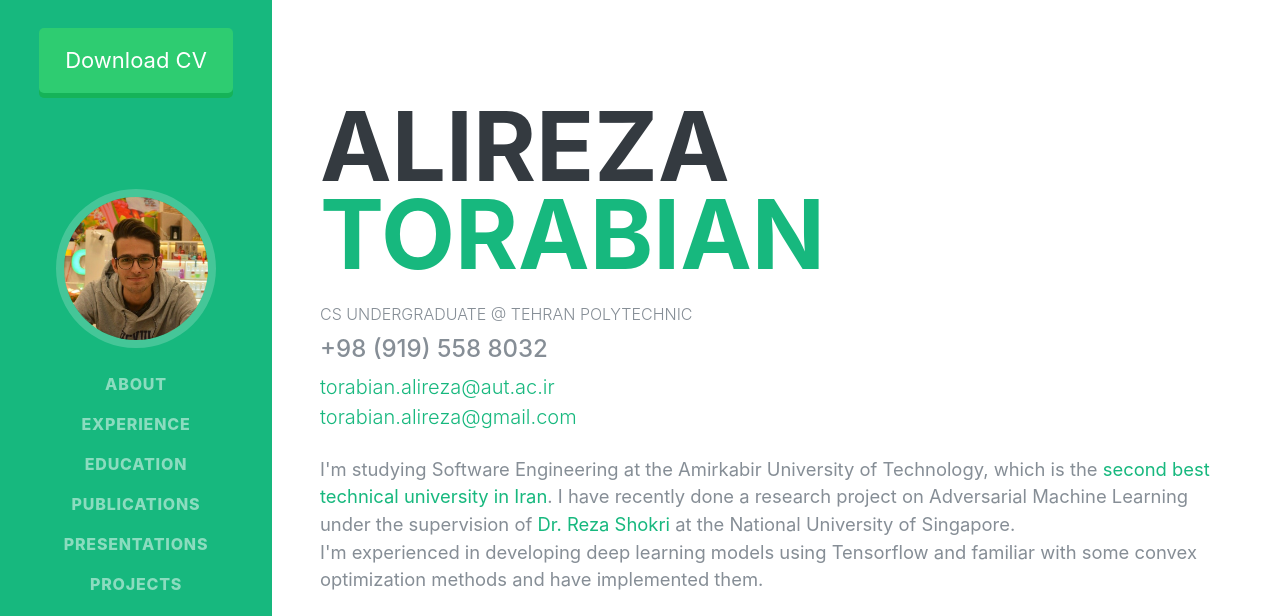
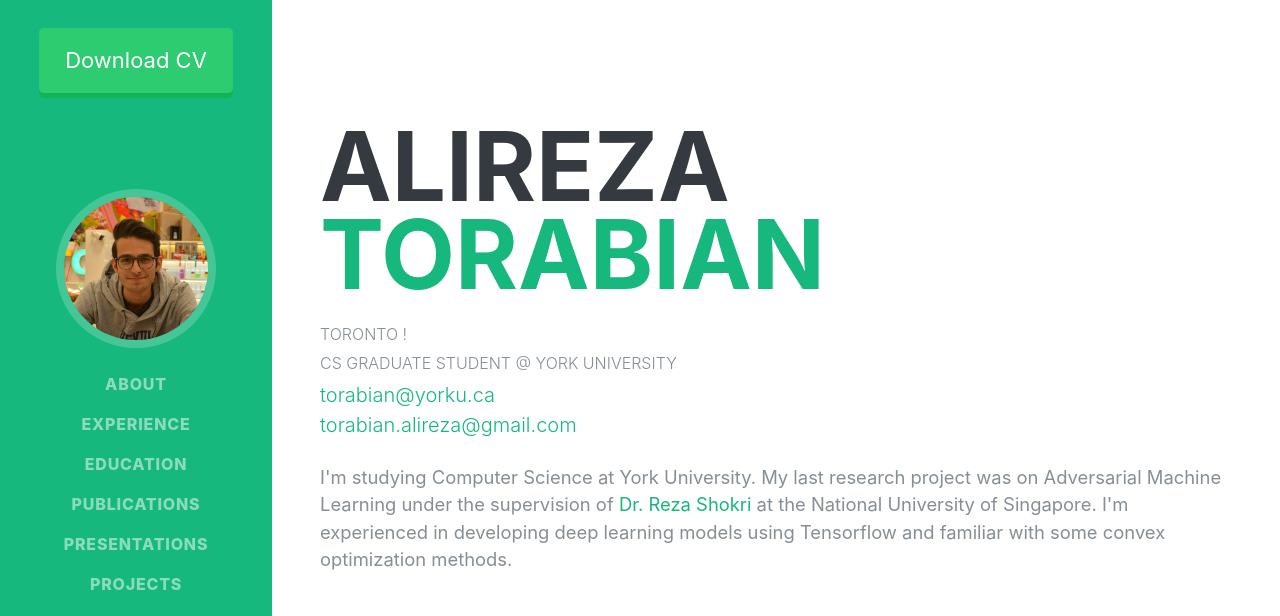
Before and after one commit to 1997alireza/1997alireza.github.io, a plain HTML site: page index.html in a window 1280 px wide. Shown: the top 616 px of the page. Drawn offline with Linux system fonts and the light colour scheme; a web font is replaced by a local one.

Commit message:
change my educational email

```diff
--- a/index.html
+++ b/index.html
@@ -80,19 +80,20 @@
           <h1 class="mb-0">Alireza
             <span class="text-primary">Torabian</span>
           </h1>
-            <div class="lead mb-4" style="font-size: 1rem; margin-bottom: 0.3rem !important;"><br/>CS UNDERGRADUATE @ TEHRAN POLYTECHNIC</div>
-            <div class="subheading mb-4" style="margin-bottom: 0.3rem !important;">
-            +98 (919) 558 8032
-            </div>
+            <div class="lead mb-4" style="font-size: 1rem; margin-bottom: 0.3rem !important;"><br/>TORONTO !</div>
+            <div class="lead mb-4" style="font-size: 1rem; margin-bottom: 0.3rem !important;">CS GRADUATE STUDENT @ YORK UNIVERSITY</div>
+<!--            <div class="subheading mb-4" style="margin-bottom: 0.3rem !important;">-->
+<!--            +98 (919) 558 8032-->
+<!--            </div>-->
             <div class="lead mb-4">
-            <a href="mailto:torabian.alireza@aut.ac.ir" target="_blank">torabian.alireza@aut.ac.ir</a>
+            <a href="mailto:torabian@yorku.ca" target="_blank">torabian@yorku.ca</a>
             <br/>
             <a href="mailto:torabian.alireza@gmail.com" target="_blank">torabian.alireza@gmail.com</a>
           </div>
           <p class="lead mb-5" style="">
-            I'm studying Software Engineering at the Amirkabir University of Technology, which is the <a href="https://ur.isc.gov.ir/" target="_blank">second best technical university in Iran</a>.
-            I have recently done a research project on Adversarial Machine Learning under the supervision of <a href="https://comp.nus.edu.sg/~reza/" target="_blank">Dr. Reza Shokri</a> at the National University of Singapore.
-            <br/>I'm experienced in developing deep learning models using Tensorflow and familiar with some convex optimization methods and have implemented them.
+            I'm studying Computer Science at York University.
+            My last research project was on Adversarial Machine Learning under the supervision of <a href="https://comp.nus.edu.sg/~reza/" target="_blank">Dr. Reza Shokri</a> at the National University of Singapore.
+            I'm experienced in developing deep learning models using Tensorflow and familiar with some convex optimization methods.
           </p>
           <div class="social-icons">
             <a href="https://linkedin.com/in/alireza-torabian" target="_blank">
```
Also changed, not shown: 1 other file.
